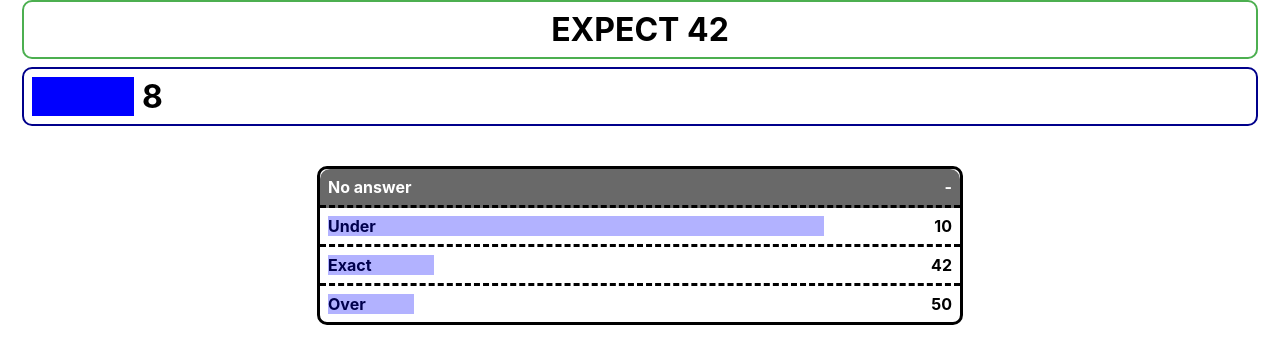
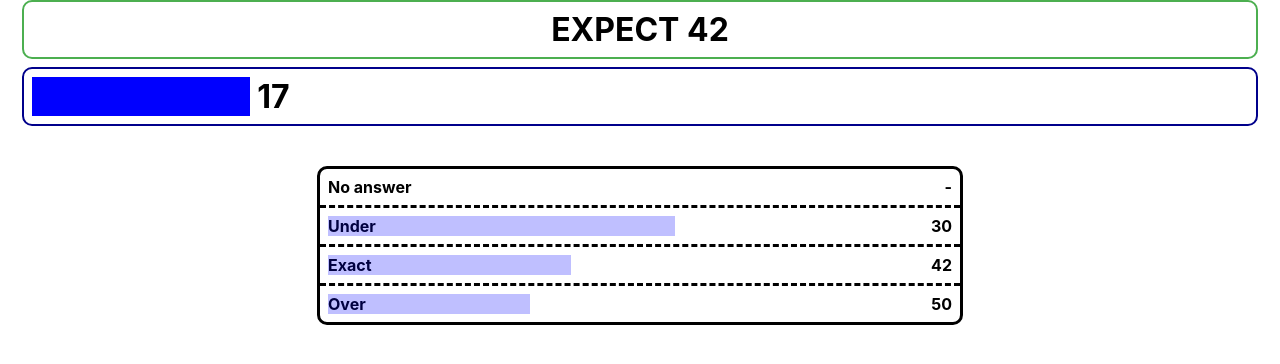
Before and after one commit to edoardo-liotta/numberquiz, a React (Create React App) app: page /#/countertest in a window 1280 px wide. Shown: the top 364 px of the page. Built offline with nearby package versions, Linux system fonts and the light colour scheme.

Commit message:
Changed effect for final results

```diff
--- a/src/App.tsx
+++ b/src/App.tsx
@@ -23,7 +23,7 @@ function App() {
                                                  question={"Expect 42"} answer={42}
                                                  providedAnswers={[
                                                      {playerName: "No answer", providedAnswer: 0},
-                                                     {playerName: "Under", providedAnswer: 10},
+                                                     {playerName: "Under", providedAnswer: 30},
                                                      {playerName: "Exact", providedAnswer: 42},
                                                      {playerName: "Over", providedAnswer: 50}
                                                  ]} />} />
--- a/src/components/ScreenRound/ScreenRound.css
+++ b/src/components/ScreenRound/ScreenRound.css
@@ -87,7 +87,7 @@
     border-bottom-style: dashed;
 }
 
-.screen-round-player.under {
+/*.screen-round-player.under {
     background-color: dimgray;
     color: white;
 }
@@ -95,11 +95,10 @@
 .screen-round-player.exact {
     background-color: darkblue;
     color: white;
-}
+} */
 
 .screen-round-player.over {
-    background-color: darkred;
-    color: white;
+    color: darkred;
 }
 
 .screen-round-error {
--- a/src/components/ScreenRound/ScreenRound.tsx
+++ b/src/components/ScreenRound/ScreenRound.tsx
@@ -134,20 +134,36 @@ const ScreenRound: React.FC<CounterProps> = ({
 
             <ul className={"screen-round-players-container"}>
                 {providedAnswers && providedAnswers.map(function (item) {
+                    const numerator = Math.min(item.providedAnswer || 0, currentCount)
+                    const tweakedNumerator = (item.providedAnswer && answer && doneTicking && (item.providedAnswer === answer)) ? numerator + 5 : numerator
+
+                    const denominator = Math.max((item.providedAnswer || 1), currentCount)
+                    const anyExactAnswer = providedAnswers.find((playerAnswer) => playerAnswer.providedAnswer === (answer || 0))
+                    const tweakedDenominator = (anyExactAnswer && doneTicking) ? denominator + 5 : denominator
                     const overlayStyle: React.CSSProperties = {
                         position: 'absolute',
-                        width: `calc(${Math.min(((item.providedAnswer && (item.providedAnswer > 0 && currentCount * 100 / item.providedAnswer)) || 0), 100)}% - 16px)`,
+                        width: `calc(${Math.min(((item.providedAnswer && (item.providedAnswer > 0 && tweakedNumerator * 100 / tweakedDenominator)) || 0), 100)}% - 16px)`,
                         height: 'calc(100% - 16px)',
                         backgroundColor: 'blue',
-                        opacity: 0.3, // Adjust the opacity as needed
-                        display: (item.providedAnswer && (item.providedAnswer >= currentCount) && !doneTicking) || false ? 'block' : 'none',
+                        opacity: 0.25, // Adjust the opacity as needed
+                        display: (!doneTicking || (item.providedAnswer && (item.providedAnswer <= (answer || 0)))) || false ? 'block' : 'none',
+                    };
+
+                    const goldOverlayStyle: React.CSSProperties = {
+                        float: 'right',
+                        width: `calc(5% - 16px)`,
+                        height: '100%',
+                        backgroundColor: 'darkgoldenrod',
+                        display: (doneTicking && (item.providedAnswer && (item.providedAnswer === (answer || 0)))) || false ? 'block' : 'none',
                     };
 
                     return <li
                         key={item.playerName}
                         style={{position: 'relative'}}
                         className={`screen-round-player ${(isDisplayingAnswers && (!item.providedAnswer || (item.providedAnswer === 0 || item.providedAnswer < currentCount)) && "under") || ""} ${(isDisplayingAnswers && item.providedAnswer && item.providedAnswer > answer && doneTicking && "over") || ""} ${(isDisplayingAnswers && item.providedAnswer && item.providedAnswer === answer && doneTicking && "exact") || ""}`}>
-                        <div style={overlayStyle}></div>
+                        <div style={overlayStyle}>
+                            <div style={goldOverlayStyle}></div>
+                        </div>
                         <div
                             className={"screen-round-player-name"}>{item.playerName}{(isDisplayingAnswers && item.providedAnswer && item.providedAnswer === answer && doneTicking && " ⭐") || ""}</div>
                         <div
```
